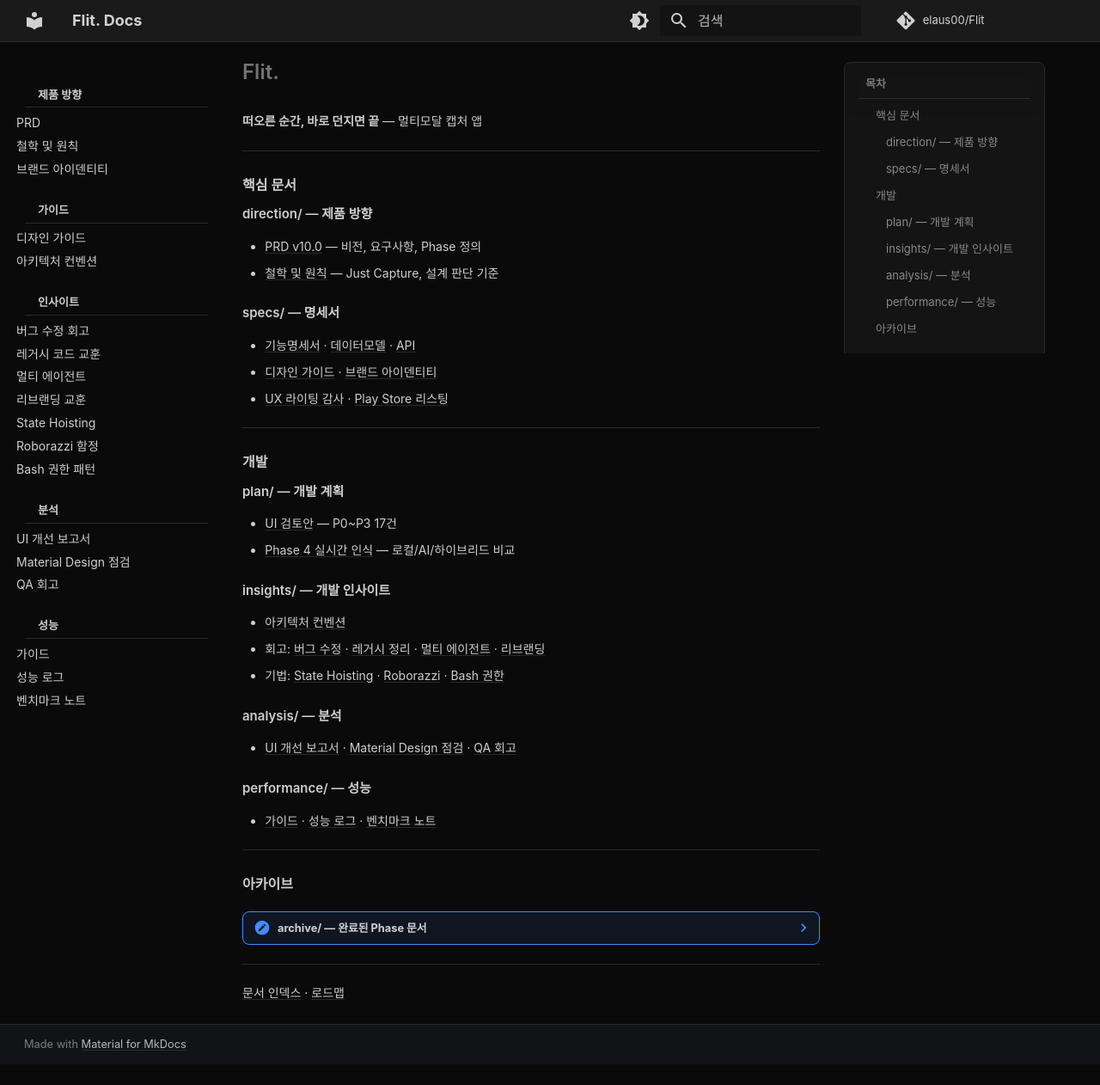
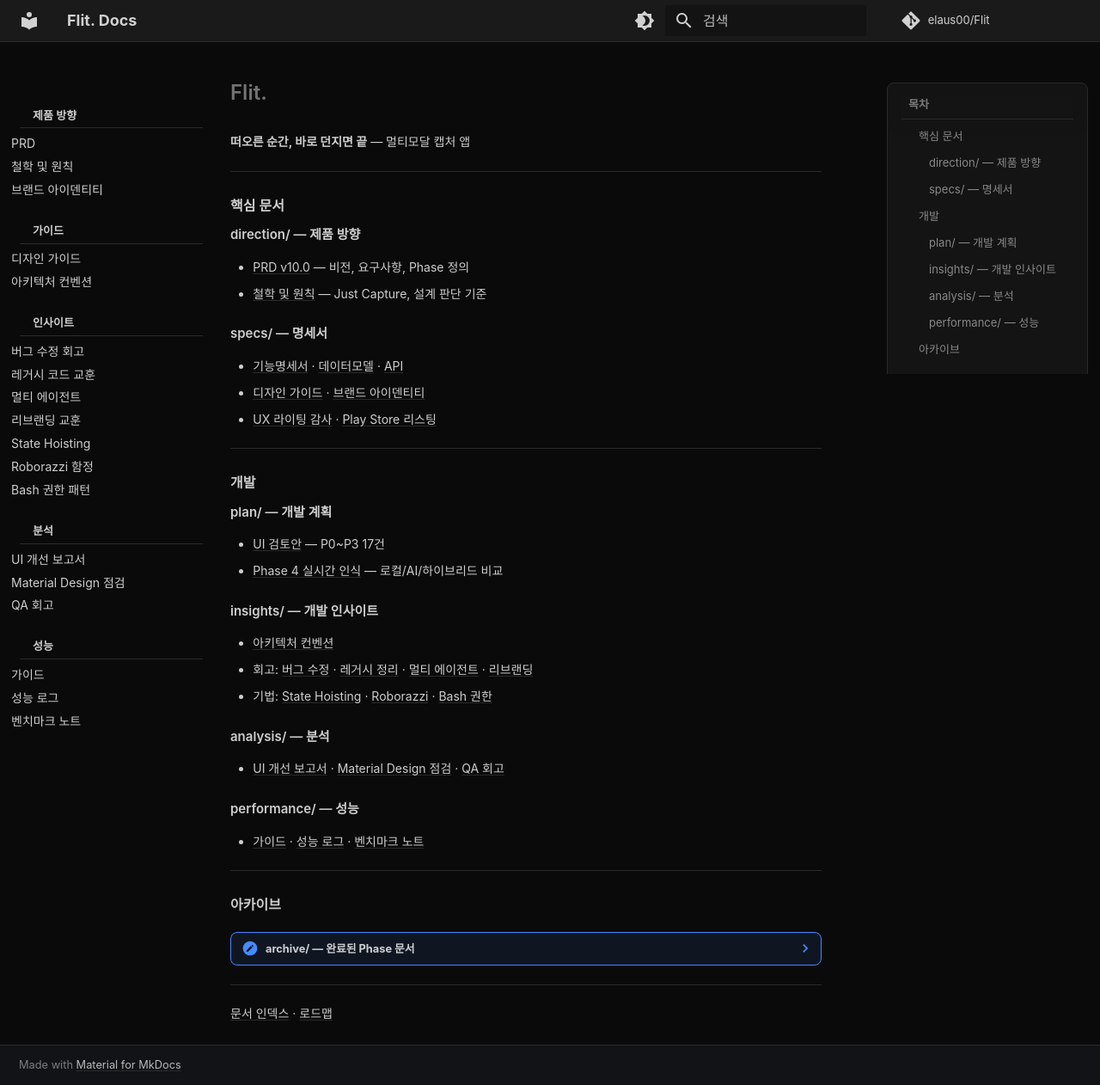
Before and after one commit to elaus00/KAIROS_mobile, an MkDocs documentation site: the page built from docs/index.md, in a window 1280 px wide. Shown: the whole page at 86% size. Built offline with MkDocs 1.6.1 and Material for MkDocs 9.7.7, drawn with Linux system fonts in a browser that asks for light colours; comment, search, counter and statistics services are not loaded; before the commit the page ends 1238 px from its top, so only the background shows below that.

Commit message:
docs: force desktop toc container to right edge and tighten content gutters

```diff
--- a/docs/stylesheets/flit.css
+++ b/docs/stylesheets/flit.css
@@ -227,25 +227,39 @@ body {
 }
 
 @media screen and (min-width: 76.25em) {
-  /* 큰 화면에서 전체 좌우 여백을 조금 줄이고 레이아웃 폭을 확장 */
+  /* 테마 기본(61rem) 제한 해제 + 좌우 여백 소폭 축소 */
   .md-grid {
-    max-width: none;
-    padding-left: 0.8rem;
-    padding-right: 0.8rem;
+    max-width: none !important;
+    padding-left: 0.5rem !important;
+    padding-right: 0.5rem !important;
   }
 
   .md-main__inner {
-    margin: 0;
+    margin-top: 1.2rem !important;
   }
 
-  .md-sidebar--primary {
-    left: 0.8rem;
+  [dir="ltr"] .md-sidebar--primary {
+    left: 0.5rem !important;
   }
 
-  /* TOC 섹션 자체를 우측 끝 기준으로 배치 */
-  .md-sidebar--secondary {
-    right: 0.8rem;
-    margin-right: 0 !important;
+  /* 목차 "섹션 자체"를 화면 우측 끝에 붙임 */
+  [dir="ltr"] .md-sidebar--secondary {
+    right: 0.5rem !important;
+    left: auto !important;
+    margin: 0 !important;
+  }
+
+  [dir="ltr"] .md-main__inner > .md-sidebar--secondary {
+    margin-left: auto !important;
+  }
+
+  /* 본문도 함께 좁혀지지 않도록 양측 마진 축소 */
+  [dir="ltr"] .md-sidebar--primary:not([hidden]) ~ .md-content > .md-content__inner {
+    margin-left: 0.8rem !important;
+  }
+
+  [dir="ltr"] .md-sidebar--secondary:not([hidden]) ~ .md-content > .md-content__inner {
+    margin-right: 0.8rem !important;
   }
 }
 
```
